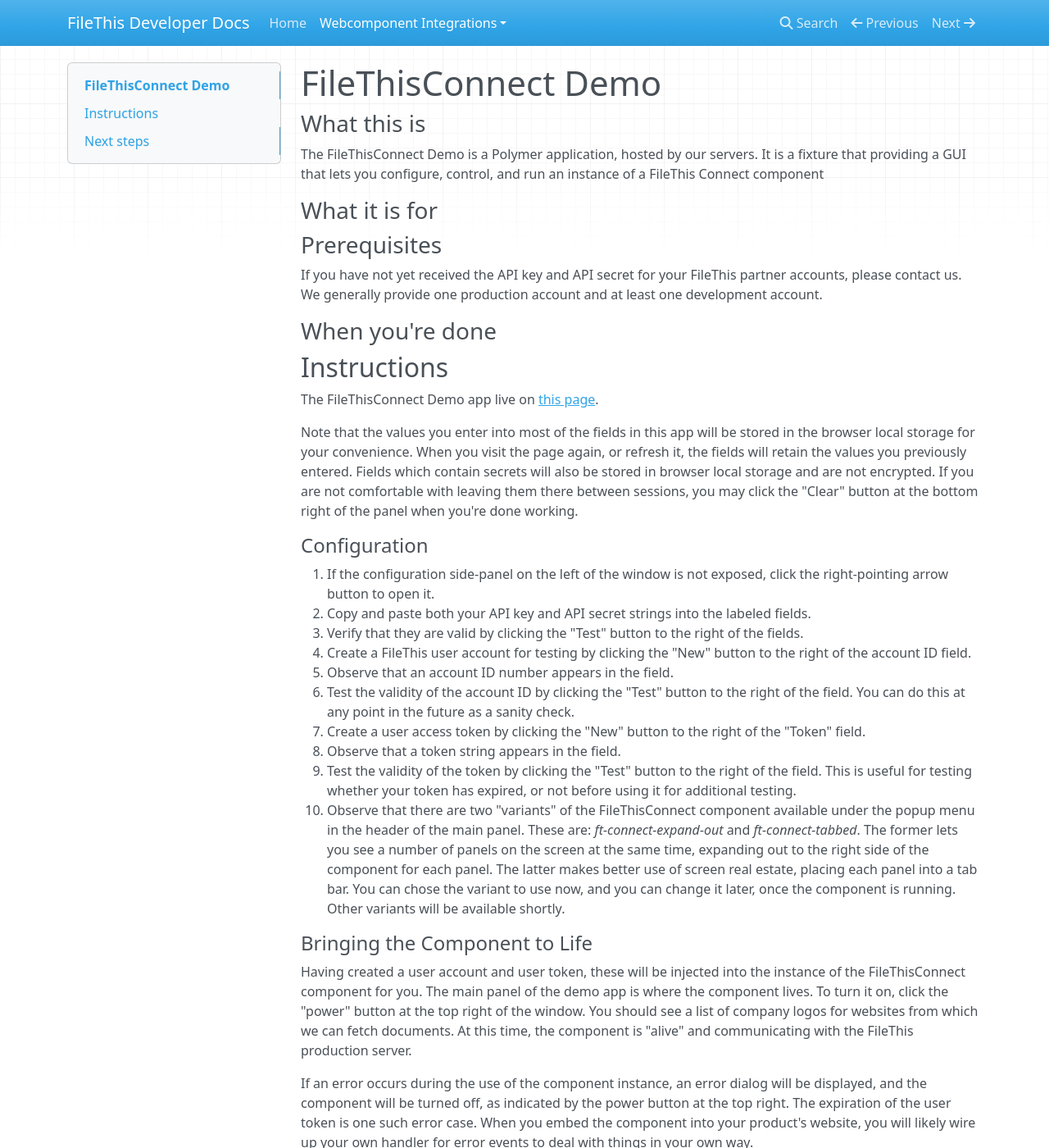
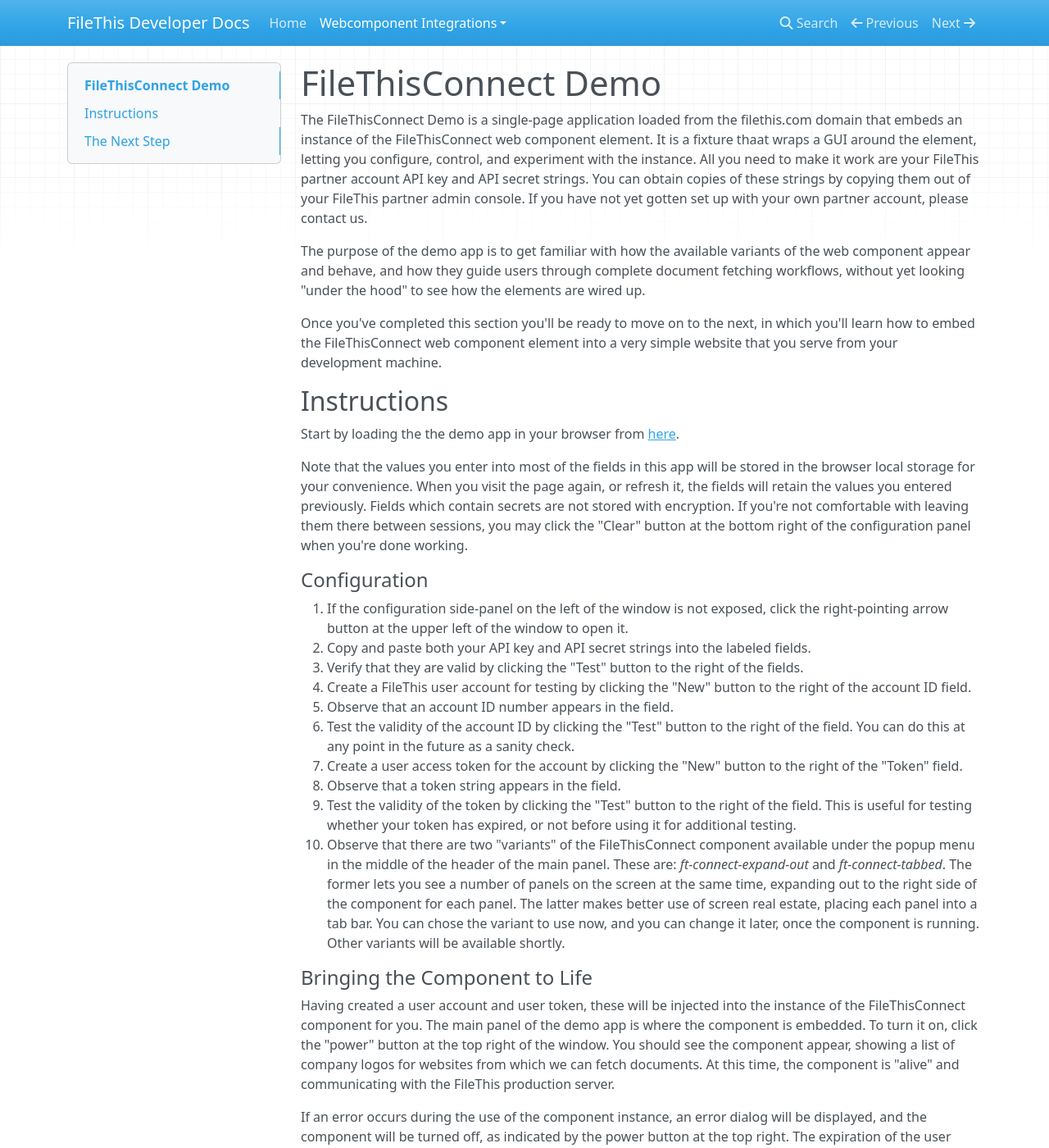
Before and after one commit to filethis/developer-docs, an MkDocs documentation site: the page built from docs/ft-connect-demo.md, in a window 1280 px wide and 1400 px high. Shown: the whole window at 82% size. Built offline with MkDocs 1.6.1, drawn with Linux system fonts in a browser that asks for light colours; nearby versions of some CDN libraries; old or Windows-style settings are respelled for this version of MkDocs; some of the changed text lies outside the part shown.

Commit message:
Added test site docs and updates to instructions

```diff
--- a/docs/ft-connect-demo.md
+++ b/docs/ft-connect-demo.md
@@ -1,50 +1,46 @@
 # FileThisConnect Demo
 
-### What this is
+The FileThisConnect Demo is a single-page application loaded from the filethis.com domain that embeds an instance of the FileThisConnect web component element. It is a fixture thaat wraps a GUI around the element, letting you configure, control, and experiment with the instance. All you need to make it work are your FileThis partner account API key and API secret strings. You can obtain copies of these strings by copying them out of your FileThis partner admin console. If you have not yet gotten set up with your own partner account, please contact us.
 
-The FileThisConnect Demo is a Polymer application, hosted by our servers. It is a fixture that providing a GUI that lets you configure, control, and run an instance of a FileThis Connect component
+The purpose of the demo app is to get familiar with how the available variants of the web component appear and behave, and how they guide users through complete document fetching workflows, without yet looking "under the hood" to see how the elements are wired up.
 
-### What it is for
-
-### Prerequisites
-
-If you have not yet received the API key and API secret for your FileThis partner accounts, please contact us. We generally provide one production account and at least one development account.
-
-### When you're done
+Once you've completed this section you'll be ready to move on to the next, in which you'll learn how to embed the FileThisConnect web component element into a very simple website that you serve from your development machine.
 
 ## Instructions
 
-The FileThisConnect Demo app live on [this page](https://filethis.github.io/ft-connect-demo/).
+Start by loading the the demo app in your browser from [here](https://filethis.github.io/ft-connect-demo/).
 
-Note that the values you enter into most of the fields in this app will be stored in the browser local storage for your convenience. When you visit the page again, or refresh it, the fields will retain the values you previously entered. Fields which contain secrets will also be stored in browser local storage and are not encrypted. If you are not comfortable with leaving them there between sessions, you may click the "Clear" button at the bottom right of the panel when you're done working.
+Note that the values you enter into most of the fields in this app will be stored in the browser local storage for your convenience. When you visit the page again, or refresh it, the fields will retain the values you entered previously. Fields which contain secrets are not stored with encryption. If you're not comfortable with leaving them there between sessions, you may click the "Clear" button at the bottom right of the configuration panel when you're done working.
 
 #### Configuration
 
-1. If the configuration side-panel on the left of the window is not exposed, click the right-pointing arrow button to open it.
+1. If the configuration side-panel on the left of the window is not exposed, click the right-pointing arrow button at the upper left of the window to open it.
 2. Copy and paste both your API key and API secret strings into the labeled fields.
 3. Verify that they are valid by clicking the "Test" button to the right of the fields.
 4. Create a FileThis user account for testing by clicking the "New" button to the right of the account ID field.
 5. Observe that an account ID number appears in the field.
 6. Test the validity of the account ID by clicking the "Test" button to the right of the field. You can do this at any point in the future as a sanity check.
-7. Create a user access token by clicking the "New" button to the right of the "Token" field.
+7. Create a user access token for the account by clicking the "New" button to the right of the "Token" field.
 8. Observe that a token string appears in the field.
 9. Test the validity of the token by clicking the "Test" button to the right of the field. This is useful for testing whether your token has expired, or not before using it for additional testing.
-10. Observe that there are two "variants" of the FileThisConnect component available under the popup menu in the header of the main panel. These are: _ft-connect-expand-out_ and _ft-connect-tabbed_. The former lets you see a number of panels on the screen at the same time, expanding out to the right side of the component for each panel. The latter makes better use of screen real estate, placing each panel into a tab bar. You can chose the variant to use now, and you can change it later, once the component is running. Other variants will be available shortly.
+10. Observe that there are two "variants" of the FileThisConnect component available under the popup menu in the middle of the header of the main panel. These are: _ft-connect-expand-out_ and _ft-connect-tabbed_. The former lets you see a number of panels on the screen at the same time, expanding out to the right side of the component for each panel. The latter makes better use of screen real estate, placing each panel into a tab bar. You can chose the variant to use now, and you can change it later, once the component is running. Other variants will be available shortly.
 
 
 #### Bringing the Component to Life
 
-Having created a user account and user token, these will be injected into the instance of the FileThisConnect component for you. The main panel of the demo app is where the component lives. To turn it on, click the "power" button at the top right of the window. You should see a list of company logos for websites from which we can fetch documents. At this time, the component is "alive" and communicating with the FileThis production server.
+Having created a user account and user token, these will be injected into the instance of the FileThisConnect component for you. The main panel of the demo app is where the component is embedded. To turn it on, click the "power" button at the top right of the window. You should see the component appear, showing a list of company logos for websites from which we can fetch documents. At this time, the component is "alive" and communicating with the FileThis production server.
 
 If an error occurs during the use of the component instance, an error dialog will be displayed, and the component will be turned off, as indicated by the power button at the top right. The expiration of the user token is one such error case. When you embed the component into your product's website, you will likely wire up your own handler for error events to deal with things in your own way.
+
+Depending on which variant of the component you selected, you will see one or more of the "panel" sub-components at different points in the user workflows. We describe each of these, next.
 
 #### The "Sites" Panel
 
 Initially, the component displays a list of the company websites to which FileThis can connect. Note that users can filter which ones are displayed in the panel by selecting a preset filter from a popup menu, and/or by entering a search string which matches company names. When the user recognizes a company to which they want to connect, they click its logo to connect to it. When they do so, the component poses a modal dialog that prompts them to enter their username and password for the site's account. When they commit the dialog, the component tells the FileThis server to create the connection and kick off the document-fetching operation.
 
-You are welcome to test fetching documents from any website for which you have valid credentials, but for the sake of convenience you might begin by connecting to our test website. Depending on the password you use when you connect to the test site, you can explore a variety of different user workflows, like handling challenge questions. You can choose the test site from the company list by typing "test" into the search field.
+You're welcome to test fetching documents from any website for which you have valid credentials, but for the sake of convenience you might begin by connecting to our test website. Depending on the password you use when you connect to the test site, you can explore a variety of different user workflows, in a deterministic manner. You can choose a "happy path" that always returns a list of fake billing statements, never interrupting the flow with a challenge question. Or, you can cause the site to challenge you with any of several kinds of questions. You can choose the test site from the company list by typing "test" into the search field.
 
-step instructions here?
+This page documents the variety of use cases that the test site can simulate: kkkk
 
 #### The "Connections" Panel
 
@@ -54,4 +50,4 @@
 
 As FileThis finds documents on a website and delivers them to your system, thumbnails of their first pages will appear in a panel in the component. This gives users a sense of progress and...
 
-## Next steps
+## The Next Step
```
Also changed, not shown: docs/images/connection-state-property-state-diagram-1.0.0.png (added), docs/images/connection-validation-property-state-diagram-1.0.0.png (added), 2 other files.
